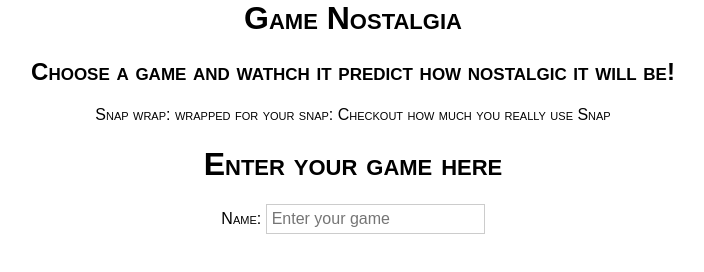
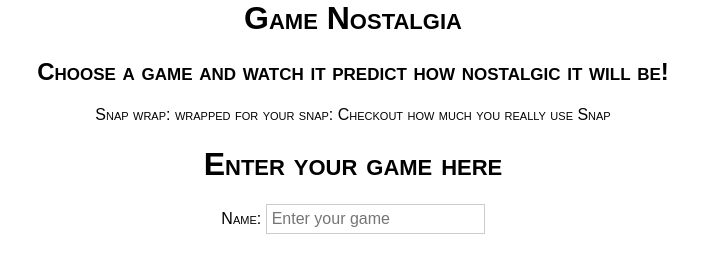
Before and after one commit to Bumi303/CDC-Data-Challenge, a plain HTML site: page index.html in a window 1280 px wide. Shown: the whole page, without its empty margins (287-991 px from the left). Drawn offline with Linux system fonts and the light colour scheme.

Commit message:
Update index.html

```diff
--- a/index.html
+++ b/index.html
@@ -9,7 +9,7 @@
 </head>
 <body>
     <h1>Game Nostalgia</h1>
-    <h2>Choose a game and wathch it predict how nostalgic it will be!</h2>
+    <h2>Choose a game and watch it predict how nostalgic it will be!</h2>
     <p>Snap wrap: wrapped for your snap: Checkout how much you really use Snap</p>
     <h1>Enter your game here</h1>
     <label for="name">Name:</label>
```
